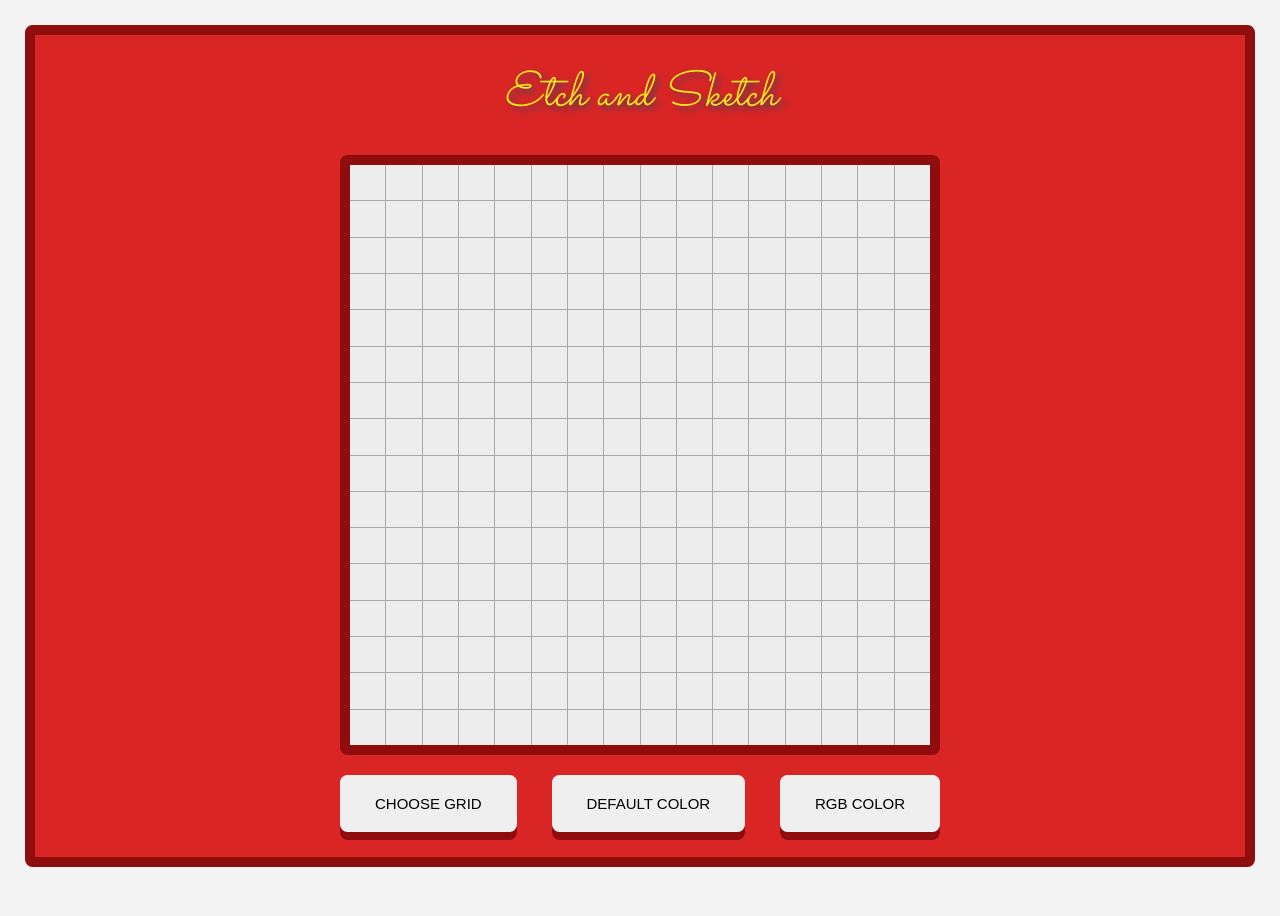
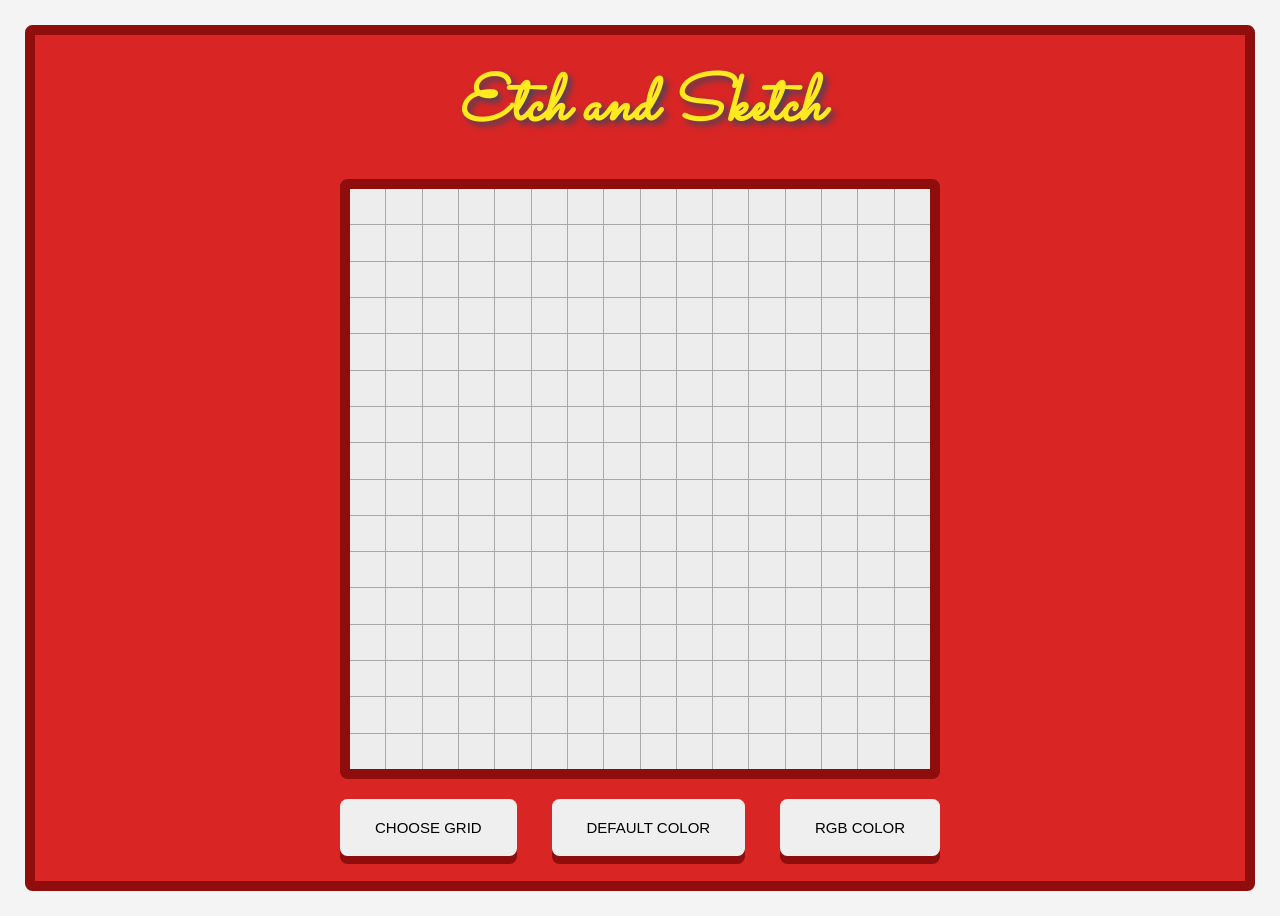
Before and after one commit to MacJ13/etch-a-sketch, a plain HTML site: page index.html in a window 1280 px wide. Before the commit the page ends 892 px from the top, so only its background shows below. Drawn offline with Linux system fonts and the light colour scheme.

Commit message:
Modify heading font-weight

```diff
--- a/style.css
+++ b/style.css
@@ -31,10 +31,12 @@ body {
 
 .heading {
     color: #FFEA20;
-    font-size: 48px;
+    font-size: 64px;
     font-family: 'Sacramento', cursive;
     font-style: italic;
+    font-weight: 600;
     text-align: center;
+
 
     text-shadow: 4px 4px 6px rgba(66, 68, 90, 1);
     margin-bottom: 25px;
```
